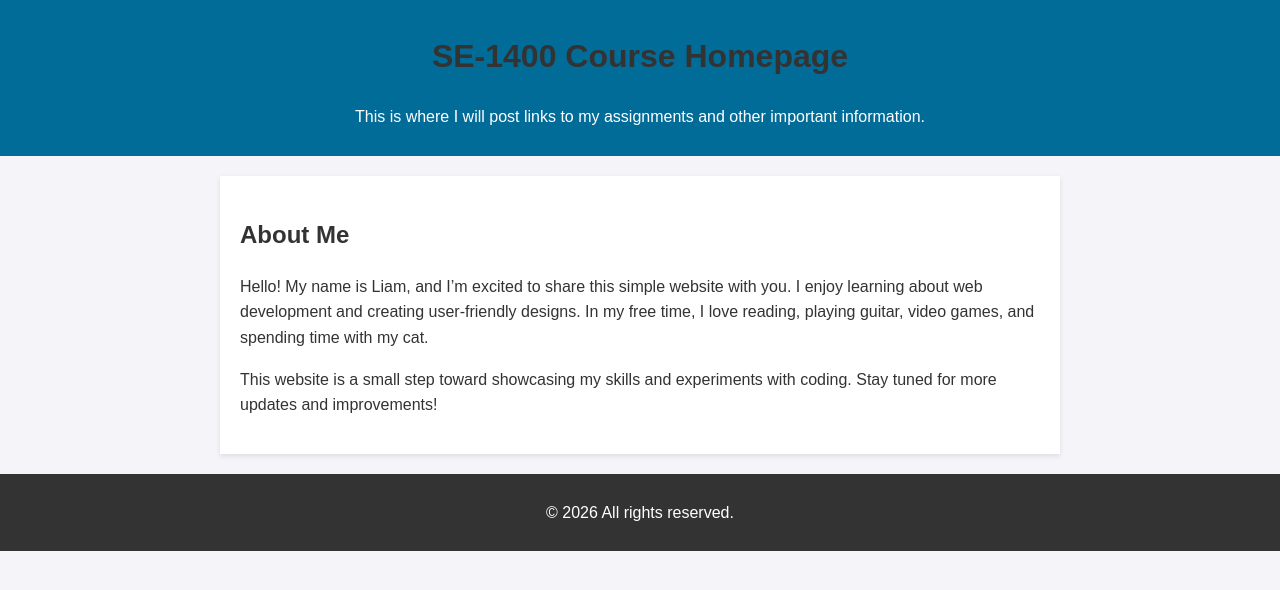
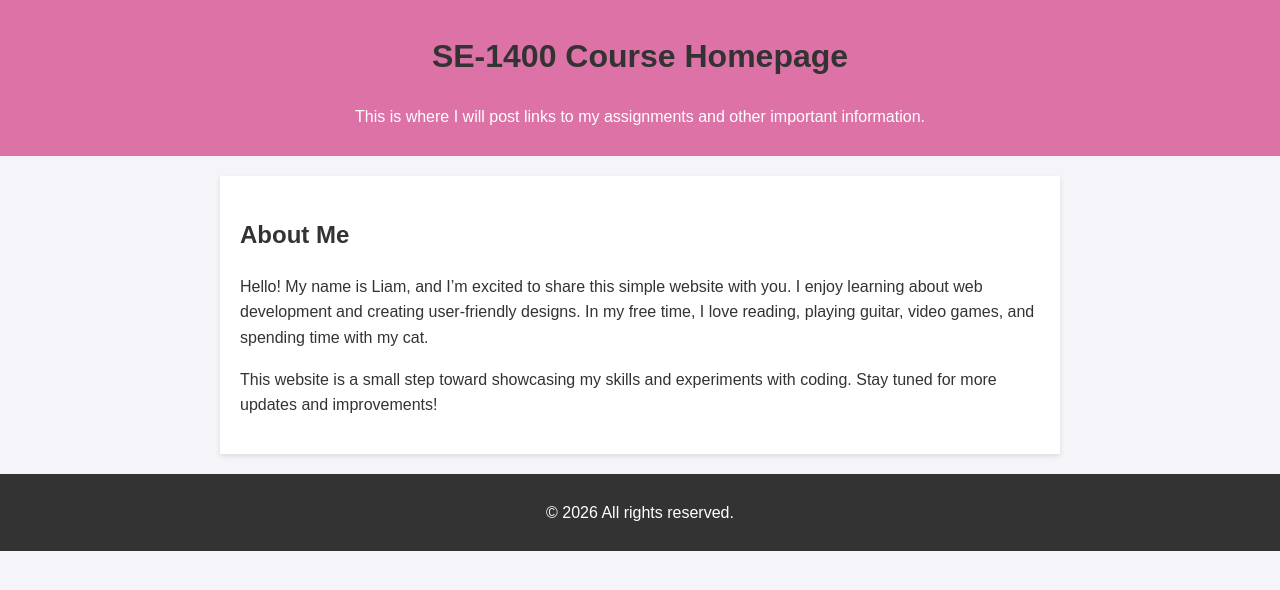
Before and after one commit to coconutflavoring/se1400, a plain HTML site: page index.html in a window 1280 px wide. Drawn offline with Linux system fonts and the light colour scheme.

Commit message:
Changed coloration on the site.

```diff
--- a/index.html
+++ b/index.html
@@ -7,7 +7,7 @@
     <title>SE1400 Assignment Files</title>
     <style>
         body { font-family: Arial, sans-serif; line-height: 1.6; margin: 0; padding: 0; background-color: #f4f4f9; color: #333; }
-        header { background: #026c99; color: white; padding: 10px 0; text-align: center; }
+        header { background: #dd72a7; color: rgb(255, 255, 255); padding: 10px 0; text-align: center; }
         section { max-width: 800px; margin: 20px auto; padding: 20px; background: white; box-shadow: 0 2px 5px rgba(0, 0, 0, 0.1); }
         h1, h2 { color: #333; }
         ul { list-style: none; padding: 0; }
```
